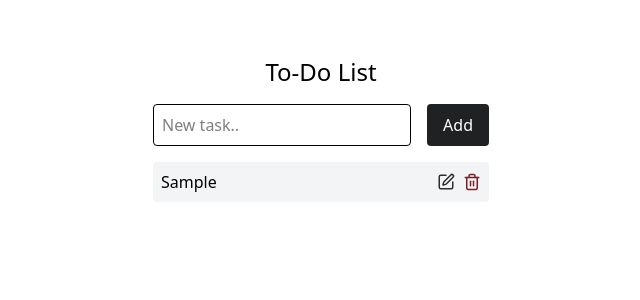
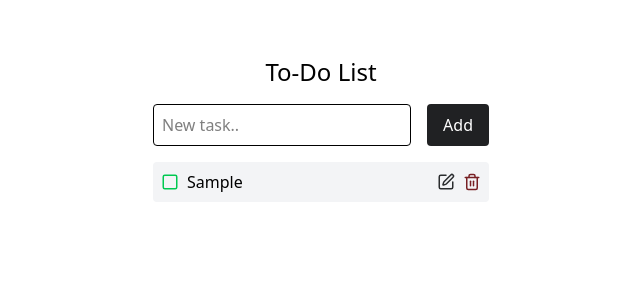
Before and after one commit to MikeVasileiou/cf7-react-todo-app, a React (Vite) app: page / in a window 1280 px wide. Both pictures are taken after typing "Sample" into the empty fields and a click on the button "Add". Shown: the top 300 px of the page, without its empty margins (319-959 px from the left). Built offline with nearby package versions, Linux system fonts and the light colour scheme.

Commit message:
feat: add toggle completed task functionality

```diff
--- a/src/components/Todo.tsx
+++ b/src/components/Todo.tsx
@@ -11,8 +11,9 @@
                 {
                     id: Date.now(),
                     text: action.payload,
+                    completed: false,
                 }
-            ]
+            ];
         case "DELETE":
             return state.filter(todo => todo.id !== action.payload);
         case "EDIT":
@@ -20,7 +21,13 @@
                 todo.id === action.payload.id
                     ? {...todo, text: action.payload.newText}
                     : todo
-            )
+            );
+        case "COMPLETE":
+            return state.map( todo =>
+                todo.id === action.payload
+                    ? {...todo, completed: !todo.completed}
+                    : todo
+            );
         default:
             return state;
     }
--- a/src/components/TodoList.tsx
+++ b/src/components/TodoList.tsx
@@ -1,5 +1,5 @@
 import { useState } from "react";
-import { Trash2, Edit, Save, X } from "lucide-react";
+import {Trash2, Edit, Save, X, Square, CheckSquare} from "lucide-react";
 import type { TodoListProps } from "../types.ts";
 
 const TodoList = ({todos, dispatch}: TodoListProps) =>{
@@ -26,12 +26,18 @@
         dispatch({type: "DELETE", payload: id});
     }
 
+    const handleToggle = (id: number) => () => {
+        dispatch({type: "COMPLETE", payload: id});
+    }
 
     return (
         <>
             <ul className="space-y-2">
                 {todos.map(todo => (
-                    <li key={todo.id} className="flex items-center justify-between bg-gray-100 p-2 rounded">
+                    <li key={todo.id}
+                        className={`flex items-center justify-between bg-gray-100 p-2 rounded
+             ${todo.completed ? "opacity-60 line-through" : ""}`}
+                    >
                         { editId === todo.id ? (
                             <>
                                 <div className="flex flex-1 gap-2">
@@ -57,7 +63,19 @@
                             </>
                         ) : (
                             <>
-                                <span>{todo.text}</span>
+                                <div className="flex items-center gap-2 flex-1">
+                                    <button
+                                        className="text-green-500"
+                                        onClick={handleToggle(todo.id)}
+                                    >
+                                        {todo.completed ? (
+                                            <CheckSquare size={18}/>
+                                        ): (
+                                            <Square size={18}/>
+                                        )}
+                                    </button>
+                                    <span>{todo.text}</span>
+                                </div>
                                 <div className="flex gap-2">
                                     <button
                                         onClick={handleEdit(todo.id, todo.text)}
--- a/src/types.ts
+++ b/src/types.ts
@@ -1,12 +1,14 @@
 export type TodoProps = {
     id: number;
-    text:string;
+    text: string;
+    completed: boolean;
 }
 
 export type Action =
     | {type: "ADD"; payload: string}
     | {type: "DELETE"; payload: number}
     | {type: "EDIT"; payload: {id: number; newText:string} }
+    | {type: "COMPLETE"; payload: number};
 
 export type TodoFormProps = {
     dispatch: React.Dispatch<Action>;
```
